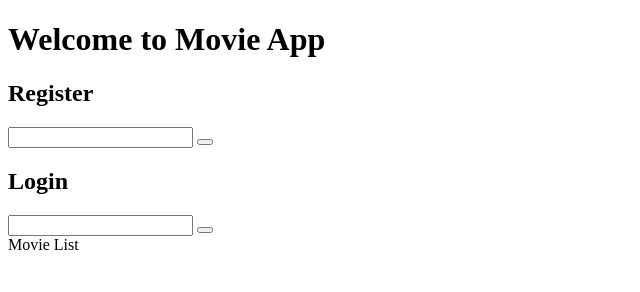
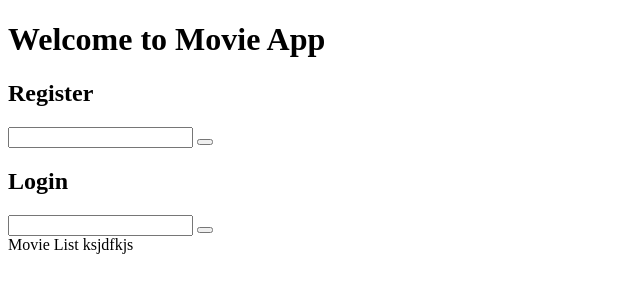
Before and after one commit to blanford-fox/movie-client, a plain HTML site: page index.html in a window 1280 px wide. Shown: the full height of the page, 0-640 px from the left. Drawn offline with Linux system fonts and the light colour scheme.

Commit message:
sdjfksjdf skdjfskdjf
kjsdkf

```diff
--- a/index.html
+++ b/index.html
@@ -23,7 +23,7 @@
     <button type="submit"></button>
   </form>
 
-  <div>Movie List</div>
+  <div>Movie List ksjdfkjs</div>
 </body>
 
 </html>
```
